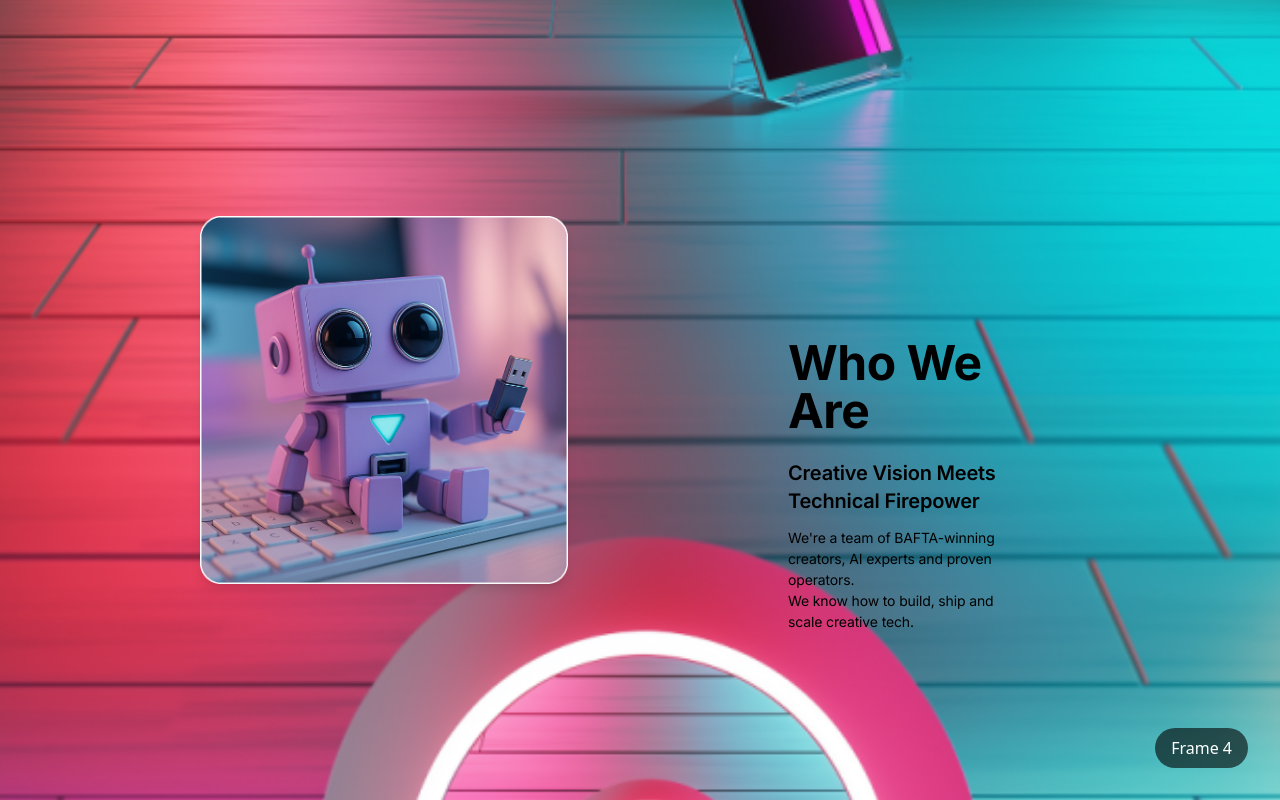
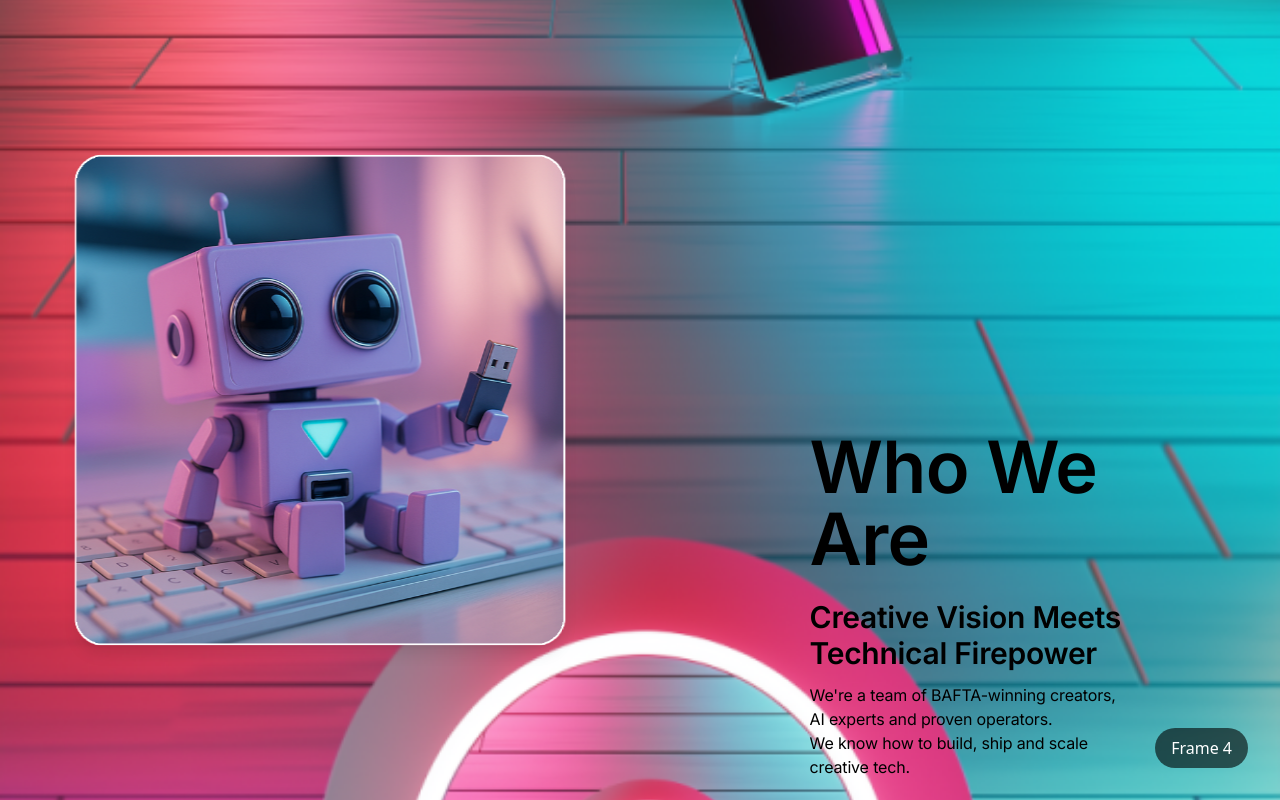
Before and after one commit to pihu-aims/landing-MVP, a Next.js app: page / in a window 1280 px wide. Shown: the top 800 px of the page. Built offline with nearby package versions, Linux system fonts and the light colour scheme.

Commit message:
fixed fourth frame

```diff
--- a/components/layers/ImagesLayer.jsx
+++ b/components/layers/ImagesLayer.jsx
@@ -76,8 +76,8 @@ export default function ImagesLayer() {
       src: "/images/e.png",
       alt: "Image E - Additional Content",
       positionPercentTop: 50,
-      positionPercentLeft: 30,
-      scale: 1.5,
+      positionPercentLeft: 25,
+      scale: 2,
       width: 460,
       frame: 4,
     },
--- a/components/layers/TextLayer.jsx
+++ b/components/layers/TextLayer.jsx
@@ -111,11 +111,11 @@ export default function TextLayer() {
       descriptionColor: "text-black",
       height: "h-screen",
       // Alignment variables
-      positionPercentTop: 60,
-      positionPercentLeft: 70,
-      maxWidth: 30,
-      prefWidth: 27,
-      minWidth: 25,
+      positionPercentTop: 75,
+      positionPercentLeft: 75.5,
+      maxWidth: 60,
+      prefWidth: 60,
+      minWidth: 60,
     },
     {
       id: "spacer-frame",
@@ -397,18 +397,18 @@ export default function TextLayer() {
                   ) : index === 3 ? (
                       <div>
                         <h2
-                            className={`text-5xl font-bold mb-2 ${section.titleColor}`}
+                            className={`text-7xl font-bold mb-2 ${section.titleColor}`}
                             style={{
                               transition: isFrameTransition ? frameTransitionAnimationTrue : frameTranstionAnimationFalse,
                               fontFamily: "var(--font-apparat), system-ui, sans-serif", letterSpacing: "-0.01em",
-                              fontWeight: "700",
+                              fontWeight: "600",
                               marginBottom: "24px"
                             }}
                         >
                           {section.title}
                         </h2>
                         <h3
-                            className={`text-xl mb-4 ${section.subTitleColor}`}
+                            className={`text-3xl mb-4 ${section.subTitleColor}`}
                             style={{
                               transition: isFrameTransition ? frameTransitionAnimationTrue : frameTranstionAnimationFalse,
                               fontFamily: "var(--font-apparat), system-ui, sans-serif", letterSpacing: "-0.01em",
@@ -419,7 +419,7 @@ export default function TextLayer() {
                           {section.subtitle}
                         </h3>
                         <p
-                            className={`text-sm whitespace-pre-line ${section.descriptionColor}`}
+                            className={`text-base whitespace-pre-line ${section.descriptionColor}`}
                             style={{
                               transition: isFrameTransition ? frameTransitionAnimationTrue : frameTranstionAnimationFalse,
                               fontFamily: "var(--font-apparat), system-ui, sans-serif", letterSpacing: "-0.01em",
```
